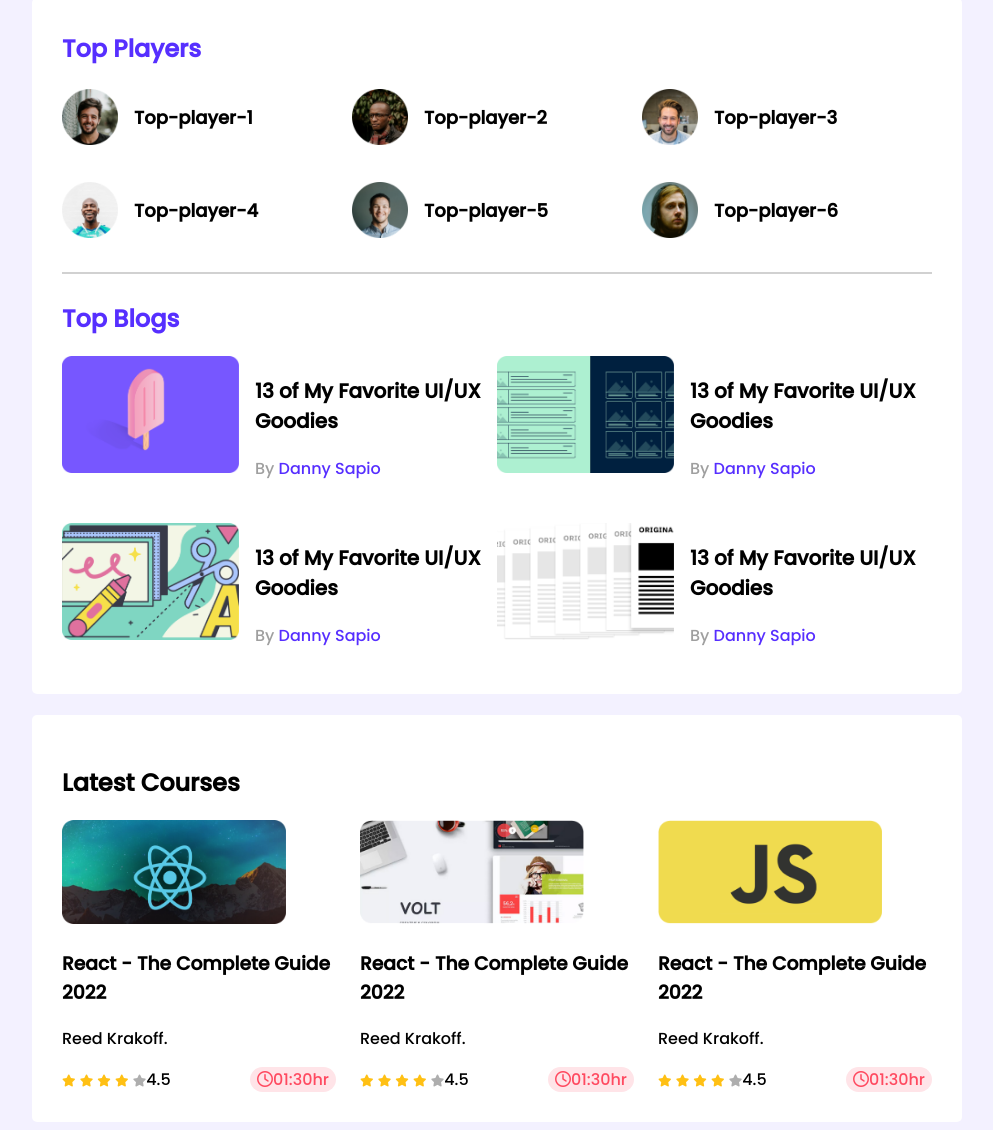
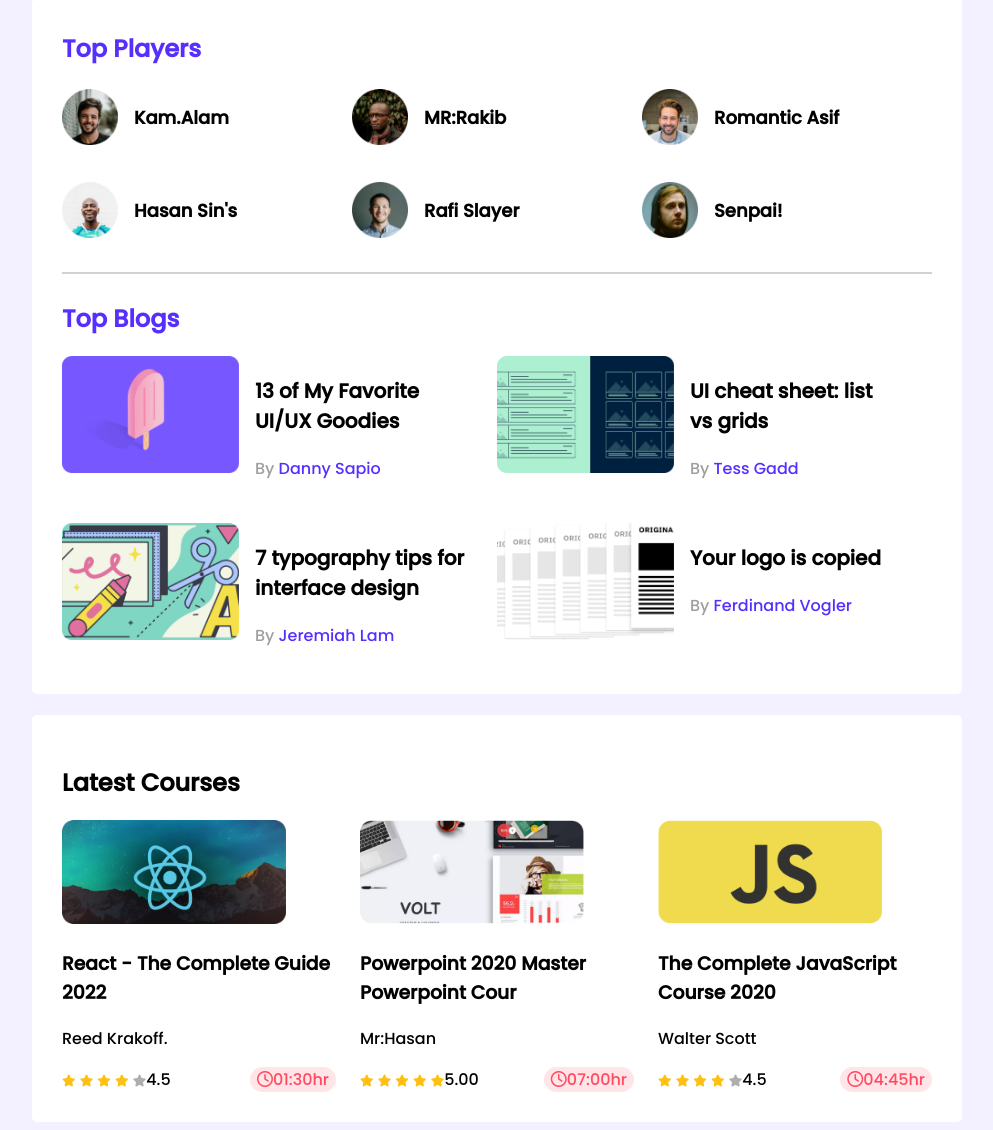
Before and after one commit to khalid1107/leader-board-css3, a plain HTML site: page index.html in a window 1280 px wide. Shown: the part 31-1161 px from the top of the page, without its empty margins (143-1136 px from the left). Drawn offline with Linux system fonts and the light colour scheme.

Commit message:
all done for now

```diff
--- a/index.html
+++ b/index.html
@@ -27,27 +27,27 @@
                     <!-- .player*6>img[src="images/players/player-$.png"]+h3{Top-player-$} -->
                     <div class="player">
                         <img src="images/players/player-1.png" alt="">
-                        <h3 class="player-name">Top-player-1</h3>
+                        <h3 class="player-name">Kam.Alam</h3>
                     </div>
                     <div class="player">
                         <img src="images/players/player-2.png" alt="">
-                        <h3 class="player-name">Top-player-2</h3>
+                        <h3 class="player-name">MR:Rakib</h3>
                     </div>
                     <div class="player">
                         <img src="images/players/player-3.png" alt="">
-                        <h3 class="player-name">Top-player-3</h3>
+                        <h3 class="player-name">Romantic Asif</h3>
                     </div>
                     <div class="player">
                         <img src="images/players/player-4.png" alt="">
-                        <h3 class="player-name">Top-player-4</h3>
+                        <h3 class="player-name">Hasan Sin's</h3>
                     </div>
                     <div class="player">
                         <img src="images/players/player-5.png" alt="">
-                        <h3 class="player-name">Top-player-5</h3>
+                        <h3 class="player-name">Rafi Slayer</h3>
                     </div>
                     <div class="player">
                         <img src="images/players/player-6.png" alt="">
-                        <h3 class="player-name">Top-player-6</h3>
+                        <h3 class="player-name">Senpai!</h3>
                     </div>
                 </div>
             </div>
@@ -60,7 +60,7 @@
                             <img src="images/blogs/blog-1.png" alt="">
                         </div>
                         <div class="blog-info">
-                            <h3 class="blog-title">13 of My Favorite UI/UX Goodies</h3>
+                            <h3 class="blog-title">13 of My Favorite<br> UI/UX Goodies</h3>
                             <p class="blog-author">By<a href=""> Danny Sapio</a></p>
                         </div>
                     </article>
@@ -69,8 +69,9 @@
                             <img src="images/blogs/blog-2.png" alt="">
                         </div>
                         <div class="blog-info">
-                            <h3 class="blog-title">13 of My Favorite UI/UX Goodies</h3>
-                            <p class="blog-author">By<a href=""> Danny Sapio</a></p>
+                            <h3 class="blog-title">UI cheat sheet:
+                                list<br> vs grids</h3>
+                            <p class="blog-author">By<a href=""> Tess Gadd</a></p>
                         </div>
                     </article>
                     <article class="blog">
@@ -78,8 +79,9 @@
                             <img src="images/blogs/blog-3.png" alt="">
                         </div>
                         <div class="blog-info">
-                            <h3 class="blog-title">13 of My Favorite UI/UX Goodies</h3>
-                            <p class="blog-author">By<a href=""> Danny Sapio</a></p>
+                            <h3 class="blog-title">7 typography tips
+                                for interface design</h3>
+                            <p class="blog-author">By<a href=""> Jeremiah Lam</a></p>
                         </div>
                     </article>
                     <article class="blog">
@@ -87,8 +89,9 @@
                             <img src="images/blogs/blog-4.png" alt="">
                         </div>
                         <div class="blog-info">
-                            <h3 class="blog-title">13 of My Favorite UI/UX Goodies</h3>
-                            <p class="blog-author">By<a href=""> Danny Sapio</a></p>
+                            <h3 class="blog-title">Your logo is
+                                copied</h3>
+                            <p class="blog-author">By<a href=""> Ferdinand Vogler</a></p>
                         </div>
                     </article>
                 </div>
@@ -125,9 +128,31 @@
                         <img src="images/courses/course-2.png" alt="">
                     </div>
                     <div class="course-detail">
-                        <h3 class="course-title"> React - The Complete Guide 2022
+                        <h3 class="course-title"> Powerpoint 2020 Master Powerpoint Cour
                         </h3>
-                        <p class="course-author">Reed Krakoff.</p>
+                        <p class="course-author">Mr:Hasan</p>
+                        <div class="course-info">
+                            <div>
+                                <i class="fas fa-star filled"></i>
+                                <i class="fas fa-star filled"></i>
+                                <i class="fas fa-star filled"></i>
+                                <i class="fas fa-star filled"></i>
+                                <i class="fas fa-star filled"></i><span>5.00</span>
+                            </div>
+                            <div class="course-duration">
+                                <i class="far fa-clock"></i>07:00hr
+                            </div>
+                        </div>
+                    </div>
+                </div>
+                <div class="course">
+                    <div class="course-banner">
+                        <img src="images/courses/course-3.png" alt="">
+                    </div>
+                    <div class="course-detail">
+                        <h3 class="course-title"> The Complete JavaScript Course 2020
+                        </h3>
+                        <p class="course-author">Walter Scott</p>
                         <div class="course-info">
                             <div>
                                 <i class="fas fa-star filled"></i>
@@ -137,29 +162,7 @@
                                 <i class="fas fa-star empty"></i><span>4.5</span>
                             </div>
                             <div class="course-duration">
-                                <i class="far fa-clock"></i>01:30hr
-                            </div>
-                        </div>
-                    </div>
-                </div>
-                <div class="course">
-                    <div class="course-banner">
-                        <img src="images/courses/course-3.png" alt="">
-                    </div>
-                    <div class="course-detail">
-                        <h3 class="course-title"> React - The Complete Guide 2022
-                        </h3>
-                        <p class="course-author">Reed Krakoff.</p>
-                        <div class="course-info">
-                            <div>
-                                <i class="fas fa-star filled"></i>
-                                <i class="fas fa-star filled"></i>
-                                <i class="fas fa-star filled"></i>
-                                <i class="fas fa-star filled"></i>
-                                <i class="fas fa-star empty"></i><span>4.5</span>
-                            </div>
-                            <div class="course-duration">
-                                <i class="far fa-clock"></i>01:30hr
+                                <i class="far fa-clock"></i>04:45hr
                             </div>
                         </div>
                     </div>
```
